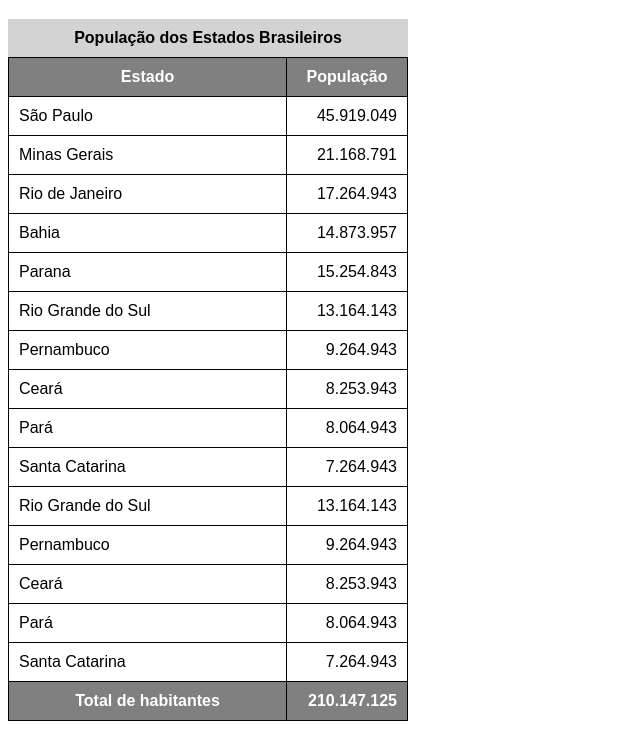
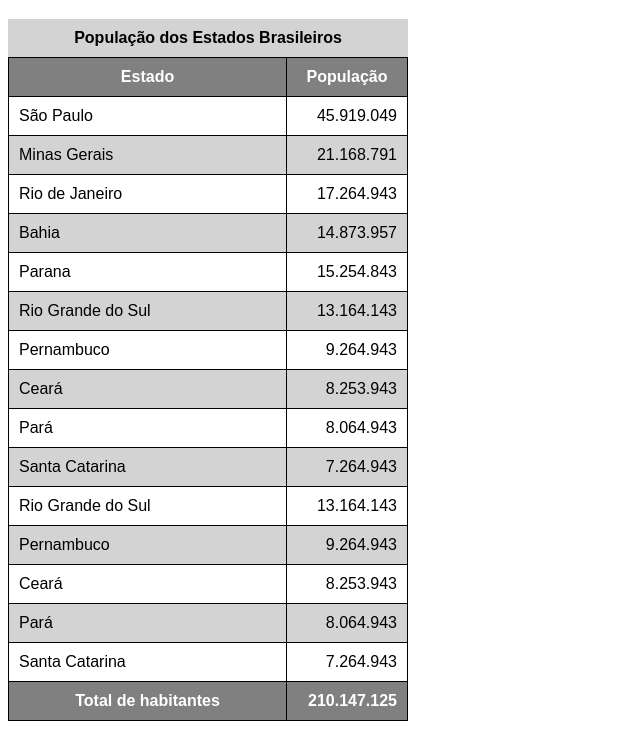
Before and after one commit to rsosilva/Html_CSS, a plain HTML site: page ex023/tabela002.html in a window 1280 px wide. Shown: the part 61-800 px from the top of the page, without its empty margins (0-640 px from the left). Drawn offline with Linux system fonts and the light colour scheme.

Commit message:
aplicação efeito zebrado

```diff
--- a/ex023/tabela002.html
+++ b/ex023/tabela002.html
@@ -18,6 +18,11 @@
             padding: 10px;
             font-weight: bold;
         }
+        /*'efeito zebrado de 2 em 2 / even ' ou 'odd para linhas impares/2n-1'*/
+        tbody > tr:nth-child(2n) {
+            background-color: lightgray;
+        }
+
         td,th{
             border: 1px solid black;
             padding: 10px;
```
